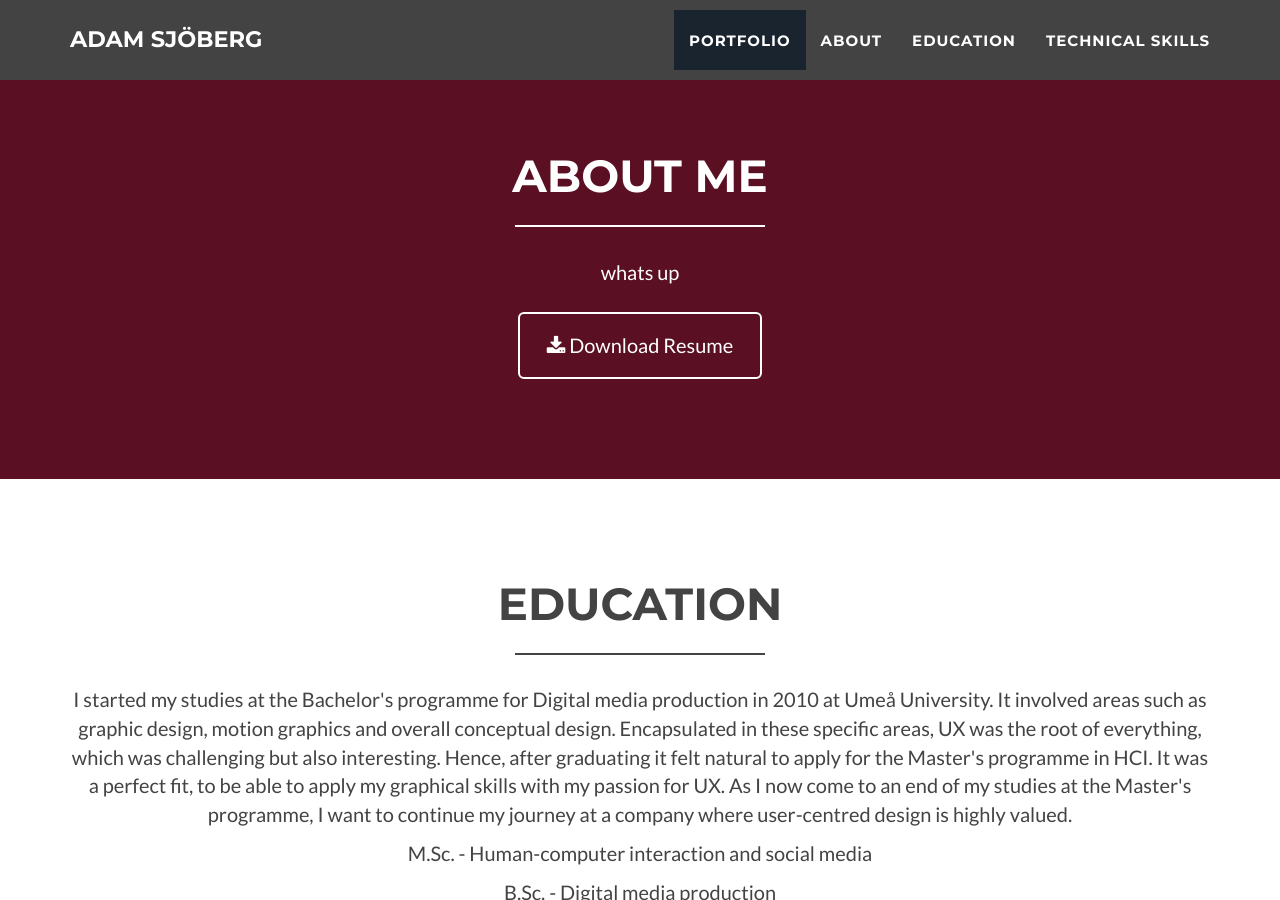
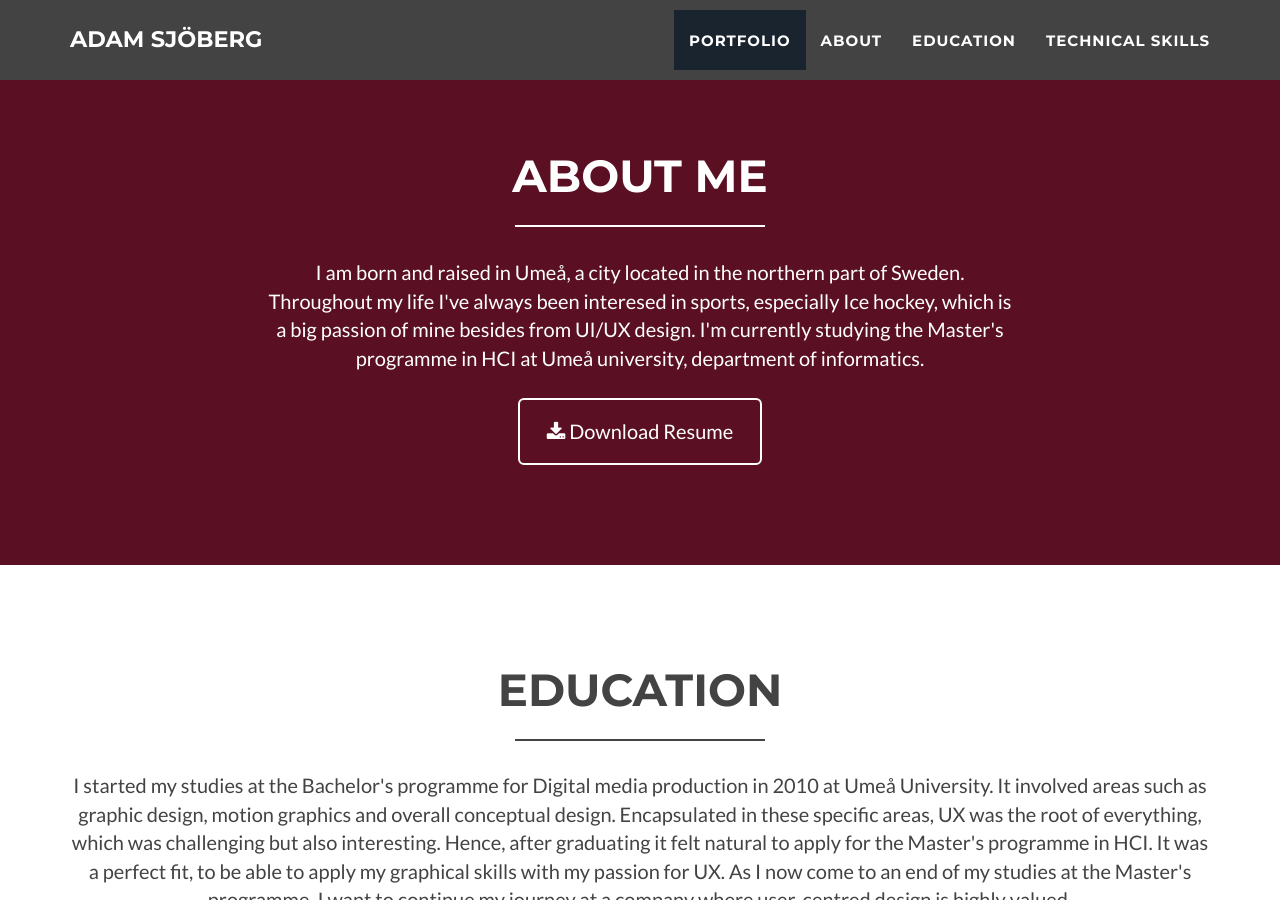
Before and after one commit to Adamsjoberg/Adamsjoberg.github.io, a Jekyll site: the page built from index.html, in a window 1280 px wide and 900 px high, scrolled down 1898 px. Built offline with Jekyll 4.4.1, drawn with Linux system fonts in a browser that asks for light colours.

Commit message:
about text added

```diff
--- a/_includes/about.html
+++ b/_includes/about.html
@@ -13,7 +13,10 @@
                 <div class="col-lg-4">
                 </div>
                 <div class="col-lg-8 col-lg-offset-2 text-center">
-                  <p>whats up</p>
+                  <p>I am born and raised in Umeå, a city located in the northern part of Sweden. Throughout my life I've
+                    always been interesed in sports, especially Ice hockey, which is a big passion of mine besides from
+                    UI/UX design. I'm currently studying the Master's programme in HCI at Umeå university, department of informatics.
+                    </p>
                     <a href="img/portfolio/Resume_Adam_Sjoberg.pdf" class="btn btn-lg btn-outline">
                         <i class="fa fa-download"></i> Download Resume
                     </a>
```
